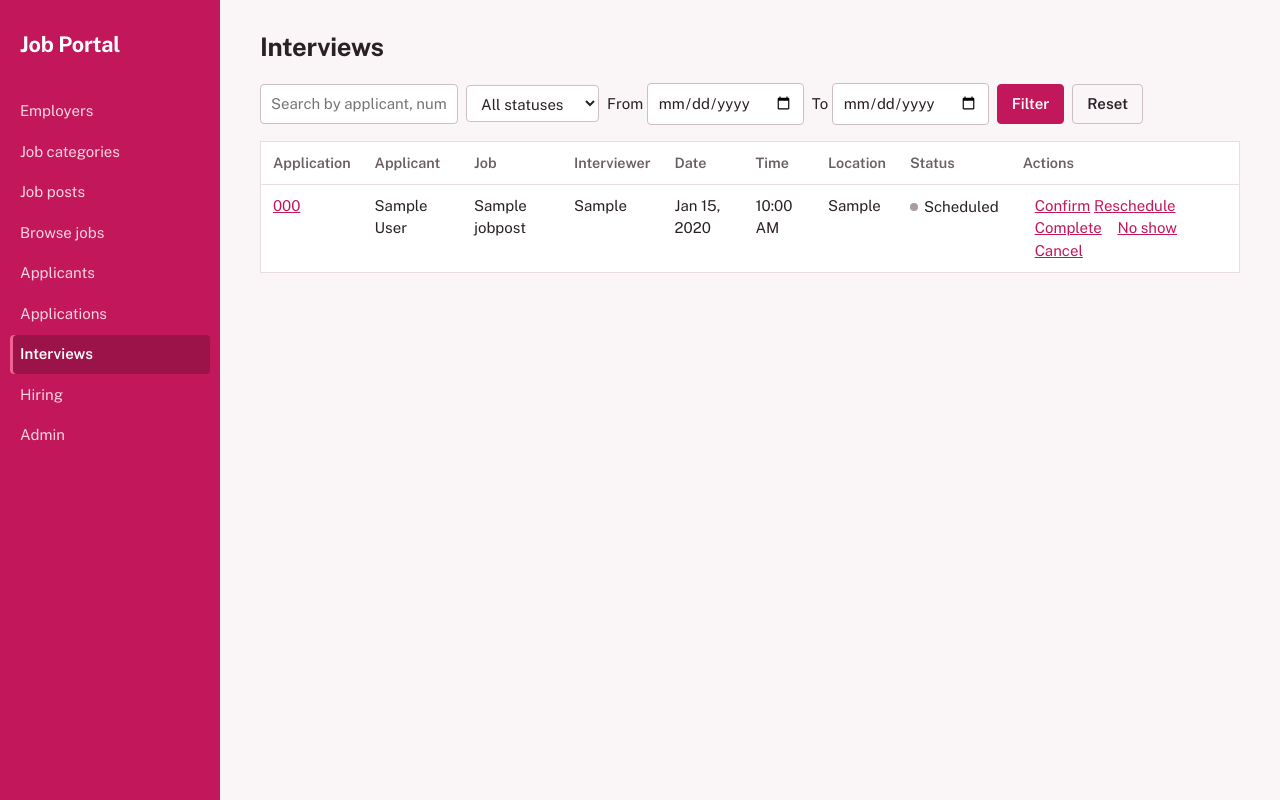
After one commit to MarkLesterAgaser/JobPortalSystem, a Django app: page /interviews/ in a window 1280 px wide. The commit adds this page. Run offline with Django 5.2, Linux system fonts and the light colour scheme; tables that the repository leaves empty hold one stand-in row (values such as "Sample post").

Commit message:
Tasks 25 to 30 interviews, evaluation, selection, hiring, status updates

```diff
--- a/jobportal/forms.py
+++ b/jobportal/forms.py
@@ -4,7 +4,7 @@ from django import forms
 from django.db.models import Q
 from .models import (
     Applicant, ApplicantProfile, Application, Employer, JobCategory, JobPost,
-    JobRequirement, Screening,
+    JobRequirement, Screening, Interview, Evaluation, Hiring,
 )
 
 
@@ -331,3 +331,121 @@ class ScreeningScoreForm(forms.ModelForm):
         if commit:
             screening.save()
         return screening
+
+
+ACTIVE_INTERVIEW = ('scheduled', 'confirmed', 'rescheduled')
+
+class InterviewForm(forms.ModelForm):
+    class Meta:
+        model = Interview
+        fields = ['interviewer', 'interview_date', 'interview_time', 'location', 'remarks']
+        labels = {
+            'interviewer': 'Interviewer name',
+            'interview_date': 'Interview date',
+            'interview_time': 'Interview time',
+            'location': 'Location or meeting link',
+        }
+        widgets = {
+            'interview_date': forms.DateInput(attrs={'type': 'date'}, format='%Y-%m-%d'),
+            'interview_time': forms.TimeInput(attrs={'type': 'time'}, format='%H:%M'),
+            'remarks': forms.Textarea(attrs={'rows': 3}),
+        }
+
+    def __init__(self, *args, **kwargs):
+        super().__init__(*args, **kwargs)
+        self.fields['location'].required = True
+
+    def clean_interview_date(self):
+        day = self.cleaned_data['interview_date']
+        if 'interview_date' in self.changed_data and day < date.today():
+            raise forms.ValidationError('The interview date cannot be in the past.')
+        return day
+
+    def clean_interview_time(self):
+        at = self.cleaned_data['interview_time']
+        if not 7 <= at.hour <= 19:
+            raise forms.ValidationError('Pick a time between 7 AM and 7:59 PM.')
+        return at
+
+    def clean(self):
+        cleaned = super().clean()
+        interviewer = cleaned.get('interviewer')
+        day = cleaned.get('interview_date')
+        at = cleaned.get('interview_time')
+        if interviewer and day and at:
+            clash = Interview.objects.filter(
+                interviewer__iexact=interviewer,
+                interview_date=day,
+                interview_time=at,
+                status__in=ACTIVE_INTERVIEW,
+            )
+            if self.instance.pk:
+                clash = clash.exclude(pk=self.instance.pk)
+            if clash.exists():
+                raise forms.ValidationError('This interviewer already has an interview at that date and time.')
+        return cleaned
+
+
+EVALUATION_FIELDS = [
+    'communication_score', 'technical_score', 'problem_solving_score',
+    'attitude_score', 'experience_score', 'cultural_fit_score',
+]
+EVALUATION_MAX = 10
+
+class EvaluationForm(forms.ModelForm):
+    class Meta:
+        model = Evaluation
+        fields = EVALUATION_FIELDS + ['overall_notes']
+        labels = {
+            'communication_score': 'Communication',
+            'technical_score': 'Technical skills',
+            'problem_solving_score': 'Problem solving',
+            'attitude_score': 'Attitude',
+            'experience_score': 'Relevant experience',
+            'cultural_fit_score': 'Cultural fit',
+            'overall_notes': 'Overall notes',
+        }
+        help_texts = {'overall_notes': 'Write your overall impression of the applicant.'}
+        widgets = {'overall_notes': forms.Textarea(attrs={'rows': 5})}
+
+    def __init__(self, *args, **kwargs):
+        super().__init__(*args, **kwargs)
+        for name in EVALUATION_FIELDS:
+            self.fields[name].help_text = f'Enter 0 to {EVALUATION_MAX}.'
+            self.fields[name].widget.attrs.update({'min': 0, 'max': EVALUATION_MAX})
+        self.fields['overall_notes'].required = True
+
+    def clean(self):
+        cleaned = super().clean()
+        for name in EVALUATION_FIELDS:
+            value = cleaned.get(name)
+            if value is not None and not 0 <= value <= EVALUATION_MAX:
+                self.add_error(name, f'Enter a score from 0 to {EVALUATION_MAX}.')
+        return cleaned
+
+
+class HiringForm(forms.ModelForm):
+    class Meta:
+        model = Hiring
+        fields = ['position', 'salary', 'start_date', 'remarks']
+        labels = {
+            'position': 'Position',
+            'salary': 'Monthly salary',
+            'start_date': 'Start date',
+        }
+        widgets = {
+            'start_date': forms.DateInput(attrs={'type': 'date'}, format='%Y-%m-%d'),
+            'remarks': forms.Textarea(attrs={'rows': 3}),
+        }
+
+    def clean_salary(self):
+        salary = self.cleaned_data['salary']
+        if salary <= 0:
+            raise forms.ValidationError('Salary must be more than 0.')
+        return salary
+
+    def clean_start_date(self):
+        start = self.cleaned_data['start_date']
+        if 'start_date' in self.changed_data and start < date.today():
+            raise forms.ValidationError('The start date cannot be in the past.')
+        return start
--- a/jobportal/templates/jobportal/base.html
+++ b/jobportal/templates/jobportal/base.html
@@ -117,6 +117,8 @@
       <a href="{% url 'job_search' %}" {% if '/browse' in request.path %}class="current"{% endif %}>Browse jobs</a>
       <a href="{% url 'applicant_list' %}" {% if '/applicants' in request.path %}class="current"{% endif %}>Applicants</a>
       <a href="{% url 'application_list' %}" {% if '/applications' in request.path %}class="current"{% endif %}>Applications</a>
+      <a href="{% url 'interview_list' %}" {% if '/interviews' in request.path %}class="current"{% endif %}>Interviews</a>
+      <a href="{% url 'hiring_list' %}" {% if '/hiring' in request.path %}class="current"{% endif %}>Hiring</a>
       <a href="/admin/">Admin</a>
     </nav>
   </aside>
--- /dev/null
+++ b/jobportal/templates/jobportal/interview_list.html
@@ -0,0 +1,68 @@
+{% extends 'jobportal/base.html' %}
+{% block title %}Interviews{% endblock %}
+{% block content %}
+<h2>Interviews</h2>
+
+<form method="get" class="bar">
+  <input type="text" name="q" value="{{ query }}" placeholder="Search by applicant, number, or interviewer">
+  <select name="status">
+    <option value="">All statuses</option>
+    {% for value, label in status_choices %}
+    <option value="{{ value }}" {% if status == value %}selected{% endif %}>{{ label }}</option>
+    {% endfor %}
+  </select>
+  <label>From <input type="date" name="date_from" value="{{ date_from }}"></label>
+  <label>To <input type="date" name="date_to" value="{{ date_to }}"></label>
+  <button class="btn" type="submit">Filter</button>
+  <a class="btn gray" href="{% url 'interview_list' %}">Reset</a>
+</form>
+
+<table>
+  <tr>
+    <th>Application</th><th>Applicant</th><th>Job</th><th>Interviewer</th>
+    <th>Date</th><th>Time</th><th>Location</th><th>Status</th><th>Actions</th>
+  </tr>
+  {% for i in interviews %}
+  <tr>
+    <td><a href="{% url 'application_detail' i.application.pk %}">{{ i.application.application_number }}</a></td>
+    <td>{{ i.application.applicant.first_name }} {{ i.application.applicant.last_name }}</td>
+    <td>{{ i.application.job_post.title }}</td>
+    <td>{{ i.interviewer }}</td>
+    <td>{{ i.interview_date|date:"M j, Y" }}</td>
+    <td>{{ i.interview_time|time:"g:i A" }}</td>
+    <td>{{ i.location }}</td>
+    <td>
+      <span class="badge {% if i.status == 'confirmed' or i.status == 'completed' %}active{% else %}inactive{% endif %}">
+        {{ i.get_status_display }}
+      </span>
+    </td>
+    <td>
+      {% if i.status == 'scheduled' or i.status == 'rescheduled' %}
+      <form method="post" action="{% url 'interview_confirm' i.pk %}" class="inline">
+        {% csrf_token %}
+        <button type="submit" class="link-btn">Confirm</button>
+      </form>
+      {% endif %}
+      {% if i.status == 'scheduled' or i.status == 'confirmed' or i.status == 'rescheduled' %}
+      <a href="{% url 'interview_reschedule' i.pk %}">Reschedule</a>
+      <form method="post" action="{% url 'interview_complete' i.pk %}" class="inline">
+        {% csrf_token %}
+        <button type="submit" class="link-btn">Complete</button>
+      </form>
+      <form method="post" action="{% url 'interview_no_show' i.pk %}" class="inline">
+        {% csrf_token %}
+        <button type="submit" class="link-btn">No show</button>
+      </form>
+      <form method="post" action="{% url 'interview_cancel' i.pk %}" class="inline" onsubmit="return confirm('Cancel this interview?');">
+        {% csrf_token %}
+        <button type="submit" class="link-btn">Cancel</button>
+      </form>
+      {% endif %}
+      {% if i.status == 'completed' %}<a href="{% url 'interview_evaluate' i.pk %}">{% if i.evaluation %}Edit evaluation{% else %}Evaluate{% endif %}</a>{% endif %}
+    </td>
+  </tr>
+  {% empty %}
+  <tr><td colspan="9">No interviews found.</td></tr>
+  {% endfor %}
+</table>
+{% endblock %}
--- a/jobportal/templates/jobportal/jobpost_detail.html
+++ b/jobportal/templates/jobportal/jobpost_detail.html
@@ -15,6 +15,7 @@
   {% if job.status == 'published' %}
   <a class="btn" href="{% url 'job_apply' job.pk %}">Apply</a>
   {% endif %}
+  <a class="btn" href="{% url 'candidate_selection' job.pk %}">Candidates</a>
   {% include 'jobportal/jobpost_status_buttons.html' with j=job %}
 </p>
 
--- a/jobportal/urls.py
+++ b/jobportal/urls.py
@@ -35,6 +35,18 @@ urlpatterns = [
     path('applications/<int:pk>/shortlist/', views.application_decide, {'decision': 'shortlist'}, name='application_shortlist'),
     path('applications/<int:pk>/reject/', views.application_decide, {'decision': 'reject'}, name='application_reject'),
     path('shortlist/', views.shortlist_list, name='shortlist_list'),
+    path('applications/<int:pk>/interview/', views.interview_schedule, name='interview_schedule'),
+    path('interviews/', views.interview_list, name='interview_list'),
+    path('interviews/<int:pk>/reschedule/', views.interview_reschedule, name='interview_reschedule'),
+    path('interviews/<int:pk>/confirm/', views.interview_set_status, {'action': 'confirm'}, name='interview_confirm'),
+    path('interviews/<int:pk>/complete/', views.interview_set_status, {'action': 'complete'}, name='interview_complete'),
+    path('interviews/<int:pk>/no_show/', views.interview_set_status, {'action': 'no_show'}, name='interview_no_show'),
+    path('interviews/<int:pk>/cancel/', views.interview_set_status, {'action': 'cancel'}, name='interview_cancel'),
+    path('interviews/<int:pk>/evaluate/', views.interview_evaluate, name='interview_evaluate'),
+    path('jobs/<int:pk>/candidates/', views.candidate_selection, name='candidate_selection'),
+    path('applications/<int:pk>/hire/', views.hiring_add, name='hiring_add'),
+    path('hiring/', views.hiring_list, name='hiring_list'),
+    path('hiring/<int:pk>/edit/', views.hiring_edit, name='hiring_edit'),
     path('jobs/<int:pk>/', views.jobpost_detail, name='jobpost_detail'),
     path('applicants/', views.applicant_list, name='applicant_list'),
     path('applicants/add/', views.applicant_add, name='applicant_add'),
--- a/jobportal/views.py
+++ b/jobportal/views.py
@@ -12,10 +12,12 @@ from .forms import (
     ApplicantSkillsExperienceForm, ApplicationForm, EmployerForm,
     JobCategoryForm, JobPostForm, JobRequirementForm, ResumeUploadForm,
     ScreeningRemarksForm, ScreeningScoreForm,
+    InterviewForm, ACTIVE_INTERVIEW, EvaluationForm, HiringForm,
 )
 from .models import (
     Applicant, ApplicantProfile, Application, ApplicationDocument, Employer,
     Hiring, JobCategory, JobPost, JobRequirement, Notification, Screening,
+    Interview, Evaluation,
 )
 
 
@@ -668,6 +670,9 @@ def application_detail(request, pk):
         'profile': get_profile(application.applicant),
         'documents': application.documents.all(),
         'screening': Screening.objects.filter(application=application).first(),
+        'interviews': application.interviews.select_related('evaluation').order_by('-interview_date', '-interview_time'),
+        'can_schedule': application.status in ('shortlisted', 'interview') and not application.interviews.filter(status__in=ACTIVE_INTERVIEW).exists(),
+        'hiring': Hiring.objects.filter(application=application).first(),
     })
 
 
@@ -787,3 +792,310 @@ def shortlist_list(request):
         'job': job,
         'jobs': JobPost.objects.filter(applications__status='shortlisted').distinct().order_by('title'),
     })
+
+
+def notify_applicant(application, text):
+    Notification.objects.create(applicant=application.applicant, message=text[:255])
+
+def interview_schedule(request, pk):
+    application = get_object_or_404(
+        Application.objects.select_related('applicant', 'job_post__employer'), pk=pk
+    )
+    if application.status not in ('shortlisted', 'interview'):
+        messages.error(request, 'Only a shortlisted application can be scheduled for an interview.')
+        return redirect('application_detail', pk=application.pk)
+    if application.interviews.filter(status__in=ACTIVE_INTERVIEW).exists():
+        messages.error(request, 'This application already has an active interview.')
+        return redirect('application_detail', pk=application.pk)
+    if request.method == 'POST':
+        form = InterviewForm(request.POST)
+        if form.is_valid():
+            interview = form.save(commit=False)
+            interview.application = application
+            interview.status = 'scheduled'
+            interview.save()
+            application.status = 'interview'
+            application.save()
+            notify_applicant(
+                application,
+                f'An interview for {application.job_post.title} was scheduled on '
+                f'{interview.interview_date:%B %d, %Y} at {interview.interview_time:%I:%M %p}.',
+            )
+            messages.success(request, 'The interview was scheduled.')
+            return redirect('application_detail', pk=application.pk)
+    else:
+        form = InterviewForm()
+    return render(request, 'jobportal/interview_form.html', {
+        'form': form, 'application': application, 'title': 'Schedule interview',
+    })
+
+
+INTERVIEW_ACTIONS = {
+    'confirm': ('confirmed', ('scheduled', 'rescheduled')),
+    'complete': ('completed', ACTIVE_INTERVIEW),
+    'no_show': ('no_show', ACTIVE_INTERVIEW),
+    'cancel': ('cancelled', ACTIVE_INTERVIEW),
+}
+
+def reset_application_after_interview(application):
+    still_open = application.interviews.filter(status__in=ACTIVE_INTERVIEW + ('completed',)).exists()
+    if application.status == 'interview' and not still_open:
+        application.status = 'shortlisted'
+        application.save()
+
+def interview_list(request):
+    interviews = Interview.objects.select_related(
+        'application__applicant', 'application__job_post', 'evaluation'
+    ).order_by('-interview_date', '-interview_time')
+    query = request.GET.get('q', '').strip()
+    status = request.GET.get('status', '')
+    date_from = request.GET.get('date_from', '')
+    date_to = request.GET.get('date_to', '')
+
+    if query:
+        interviews = interviews.filter(
+            Q(application__application_number__icontains=query)
+            | Q(application__applicant__first_name__icontains=query)
+            | Q(application__applicant__last_name__icontains=query)
+            | Q(interviewer__icontains=query)
+        )
+    if status in dict(Interview.STATUS_CHOICES):
+        interviews = interviews.filter(status=status)
+    else:
+        status = ''
+
+    try:
+        start = parse_date(date_from) if date_from else None
+        end = parse_date(date_to) if date_to else None
+    except ValueError:
+        start = end = None
+    if start:
+        interviews = interviews.filter(interview_date__gte=start)
+    if end:
+        interviews = interviews.filter(interview_date__lte=end)
+
+    return render(request, 'jobportal/interview_list.html', {
+        'interviews': interviews,
+        'query': query,
+        'status': status,
+        'date_from': date_from,
+        'date_to': date_to,
+        'status_choices': Interview.STATUS_CHOICES,
+    })
+
+def interview_reschedule(request, pk):
+    interview = get_object_or_404(
+        Interview.objects.select_related('application__applicant', 'application__job_post'), pk=pk
+    )
+    application = interview.application
+    if interview.status not in ACTIVE_INTERVIEW:
+        messages.error(request, 'Only a scheduled, confirmed, or rescheduled interview can be changed.')
+        return redirect('interview_list')
+    if request.method == 'POST':
+        form = InterviewForm(request.POST, instance=interview)
+        if form.is_valid():
+            interview = form.save(commit=False)
+            interview.status = 'rescheduled'
+            interview.save()
+            notify_applicant(
+                application,
+                f'Your interview for {application.job_post.title} was moved to '
+                f'{interview.interview_date:%B %d, %Y} at {interview.interview_time:%I:%M %p}.',
+            )
+            messages.success(request, 'The interview was rescheduled.')
+            return redirect('interview_list')
+    else:
+        form = InterviewForm(instance=interview)
+    return render(request, 'jobportal/interview_form.html', {
+        'form': form, 'application': application, 'title': 'Reschedule interview',
+    })
+
+@require_POST
+def interview_set_status(request, pk, action):
+    interview = get_object_or_404(
+        Interview.objects.select_related('application__applicant', 'application__job_post'), pk=pk
+    )
+    application = interview.application
+    new_status, allowed = INTERVIEW_ACTIONS[action]
+    if interview.status not in allowed:
+        messages.error(request, f'An interview that is {interview.get_status_display().lower()} cannot use this action.')
+    elif action in ('complete', 'no_show') and interview.interview_date > date.today():
+        messages.error(request, 'This interview is in the future. You cannot mark it yet.')
+    else:
+        interview.status = new_status
+        interview.save()
+        if action == 'confirm':
+            notify_applicant(
+                application,
+                f'Your interview for {application.job_post.title} on {interview.interview_date:%B %d, %Y} was confirmed.',
+            )
+        if action == 'cancel':
+            notify_applicant(
+                application,
+                f'Your interview for {application.job_post.title} was cancelled.',
+            )
+        if action in ('cancel', 'no_show'):
+            reset_application_after_interview(application)
+        messages.success(request, f'The interview is now {interview.get_status_display().lower()}.')
+    return redirect('interview_list')
+
+
+def interview_evaluate(request, pk):
+    interview = get_object_or_404(
+        Interview.objects.select_related('application__applicant', 'application__job_post'), pk=pk
+    )
+    if interview.status != 'completed':
+        messages.error(request, 'Only a completed interview can be evaluated.')
+        return redirect('interview_list')
+    evaluation = Evaluation.objects.filter(interview=interview).first()
+    if request.method == 'POST':
+        form = EvaluationForm(request.POST, instance=evaluation)
+        if form.is_valid():
+            evaluation = form.save(commit=False)
+            evaluation.interview = interview
+            evaluation.save()
+            messages.success(request, f'The evaluation was saved. The total is {evaluation.total_score} out of 60.')
+            return redirect('interview_list')
+    else:
+        form = EvaluationForm(instance=evaluation)
+    return render(request, 'jobportal/evaluation_form.html', {
+        'form': form, 'interview': interview, 'application': interview.application,
+    })
+
+def candidate_selection(request, pk):
+    job = get_object_or_404(JobPost.objects.select_related('employer'), pk=pk)
+    applications = job.applications.filter(status='interview').select_related(
+        'applicant', 'screening'
+    ).prefetch_related('interviews__evaluation')
+    candidates = []
+    for application in applications:
+        evaluations = [
+            i.evaluation for i in application.interviews.all()
+            if i.status == 'completed' and hasattr(i, 'evaluation')
+        ]
+        screening_total = float(application.screening.total_score) if hasattr(application, 'screening') else 0.0
+        interview_percent = None
+        combined = None
+        if evaluations:
+            average = sum(float(e.total_score) for e in evaluations) / len(evaluations)
+            interview_percent = round(average * 100 / 60, 1)
+            combined = round(screening_total * 0.4 + interview_percent * 0.6, 1)
+        candidates.append({
+            'application': application,
+            'screening_total': screening_total,
+            'interview_percent': interview_percent,
+            'combined': combined,
+            'evaluated': bool(evaluations),
+        })
+    candidates.sort(key=lambda c: (not c['evaluated'], -(c['combined'] or 0)))
+    hires = Hiring.objects.filter(
+        application__job_post=job, status='hired'
+    ).select_related('application__applicant')
+    open_slots = job.vacancies - hires.count()
+    return render(request, 'jobportal/candidate_selection.html', {
+        'job': job,
+        'candidates': candidates,
+        'hires': hires,
+        'open_slots': max(open_slots, 0),
+        'can_select': job.status == 'published' and open_slots > 0,
+    })
+
+def hiring_add(request, pk):
+    application = get_object_or_404(
+        Application.objects.select_related('applicant', 'job_post__employer'), pk=pk
+    )
+    job = application.job_post
+    if Hiring.objects.filter(application=application).exists():
+        messages.error(request, 'This application already has a hiring record.')
+        return redirect('hiring_list')
+    if application.status != 'interview':
+        messages.error(request, 'Only an applicant in the interview stage can be hired.')
+        return redirect('application_detail', pk=application.pk)
+    if job.status != 'published':
+        messages.error(request, 'This job post is not open.')
+        return redirect('candidate_selection', pk=job.pk)
+    if not Evaluation.objects.filter(
+        interview__application=application, interview__status='completed'
+    ).exists():
+        messages.error(request, 'Complete and evaluate an interview first.')
+        return redirect('candidate_selection', pk=job.pk)
+    hired_total = Hiring.objects.filter(application__job_post=job, status='hired').count()
+    if hired_total >= job.vacancies:
+        messages.error(request, 'All vacancies for this job are already filled.')
+        return redirect('candidate_selection', pk=job.pk)
+    if request.method == 'POST':
+        form = HiringForm(request.POST)
+        if form.is_valid():
+            hiring = form.save(commit=False)
+            hiring.application = application
+            hiring.status = 'hired'
+            hiring.save()
+            filled = finish_hiring(hiring)
+            note = ' The job post is now filled and the other applicants were marked not selected.' if filled else ''
+            messages.success(request, f'{application.applicant} was hired as {hiring.position}.{note}')
+            return redirect('hiring_list')
+    else:
+        form = HiringForm(initial={'position': job.title})
+    return render(request, 'jobportal/hiring_form.html', {
+        'form': form, 'application': application, 'title': 'Hire applicant',
+    })
+
+def hiring_list(request):
+    hirings = Hiring.objects.select_related(
+        'application__applicant', 'application__job_post__employer'
+    ).order_by('-hiring_date', '-id')
+    query = request.GET.get('q', '').strip()
+    if query:
+        hirings = hirings.filter(
+            Q(position__icontains=query)
+            | Q(application__application_number__icontains=query)
+            | Q(application__applicant__first_name__icontains=query)
+            | Q(application__applicant__last_name__icontains=query)
+        )
+    return render(request, 'jobportal/hiring_list.html', {
+        'hirings': hirings,
+        'query': query,
+    })
+
+def hiring_edit(request, pk):
+    hiring = get_object_or_404(
+        Hiring.objects.select_related('application__applicant', 'application__job_post'), pk=pk
+    )
+    if request.method == 'POST':
+        form = HiringForm(request.POST, instance=hiring)
+        if form.is_valid():
+            form.save()
+            messages.success(request, 'The hiring record was updated.')
+            return redirect('hiring_list')
+    else:
+        form = HiringForm(instance=hiring)
+    return render(request, 'jobportal/hiring_form.html', {
+        'form': form, 'application': hiring.application, 'title': 'Edit hiring record',
+    })
+
+OPEN_APPLICATION_STATUSES = ('submitted', 'under_review', 'shortlisted', 'interview')
+
+def finish_hiring(hiring):
+    application = hiring.application
+    job = application.job_post
+    application.status = 'hired'
+    application.save()
+    notify_applicant(
+        application,
+        f'You were hired as {hiring.position} at {job.employer.company_name}. '
+        f'Your start date is {hiring.start_date:%B %d, %Y}.',
+    )
+    hired_total = Hiring.objects.filter(application__job_post=job, status='hired').count()
+    if hired_total < job.vacancies:
+        return False
+    job.status = 'filled'
+    job.save()
+    for other in job.applications.filter(status__in=OPEN_APPLICATION_STATUSES):
+        other.interviews.filter(status__in=ACTIVE_INTERVIEW).update(status='cancelled')
+        other.status = 'not_selected'
+        other.save()
+        notify_applicant(
+            other,
+            f'The position {job.title} was filled. Your application {other.application_number} was not selected.',
+        )
+    return True
```
Also changed, not shown: jobportal/models.py (+8 -0 lines), jobportal/templates/jobportal/application_detail.html (+32 -0 lines), jobportal/templates/jobportal/candidate_selection.html (added, +46 -0 lines), jobportal/templates/jobportal/evaluation_form.html (added, +22 -0 lines), jobportal/templates/jobportal/hiring_form.html (added, +21 -0 lines), jobportal/templates/jobportal/hiring_list.html (added, +37 -0 lines), jobportal/templates/jobportal/interview_form.html (added, +21 -0 lines).
